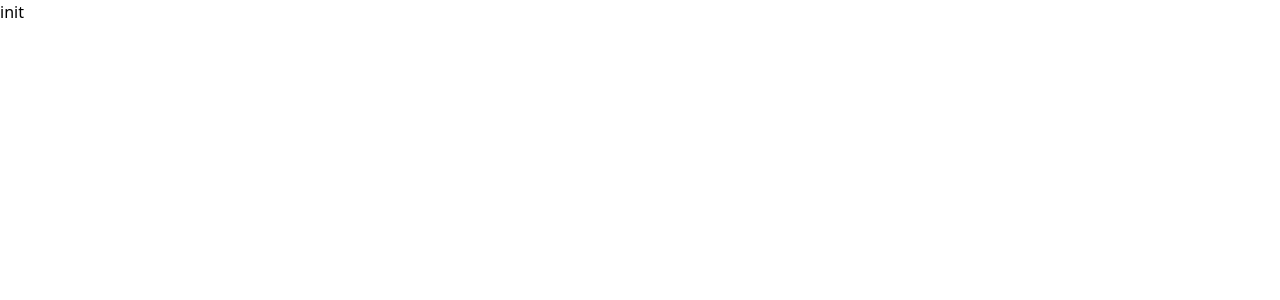
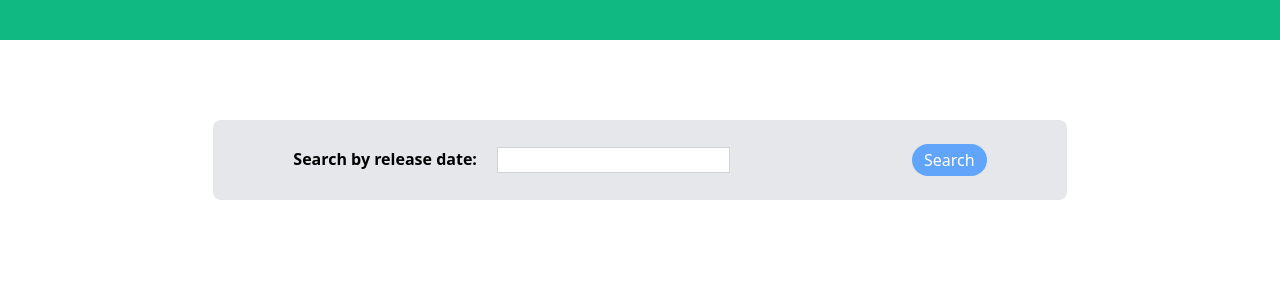
Before and after one commit to thearian/movie-app-test, a Nuxt app: page / in a window 1280 px wide. Shown: the top 300 px of the page. Built offline with nearby package versions, Linux system fonts and the light colour scheme.

Commit message:
feat: SearchBar and HomePage

```diff
--- /dev/null
+++ b/components/HomePage/index.vue
@@ -0,0 +1,17 @@
+<template>
+  <div>
+    <div class='w-full h-10 bg-green-500'></div>
+
+    <div class="w-2/3 mx-auto">
+      <div class="py-20">
+        <SearchBar />
+      </div>
+    </div>
+  </div>
+</template>
+
+<script>
+export default {
+  name: 'HomePage'
+}
+</script>
--- /dev/null
+++ b/components/SearchBar/index.vue
@@ -0,0 +1,15 @@
+<template>
+    <div class="bg-gray-200 py-6 px-20 flex justify-between items-center rounded-lg">
+      <div class="flex flex-row align-items-center font-semibold">
+        Search by release date:
+        <input type="text" class="border border-1 border-gray-300 ml-5">
+      </div>
+      <button class="bg-blue-400 rounded-full py-1 px-3 text-white">Search</button>
+    </div>
+</template>
+
+<script>
+export default {
+  name: 'SearchBar'
+}
+</script>
--- a/pages/index.vue
+++ b/pages/index.vue
@@ -1,6 +1,6 @@
 <template>
   <div>
-    init
+    <HomePage />
   </div>
 </template>
 
```
Also changed, not shown: 1 other file (tests, documents, lock files or other folders).
